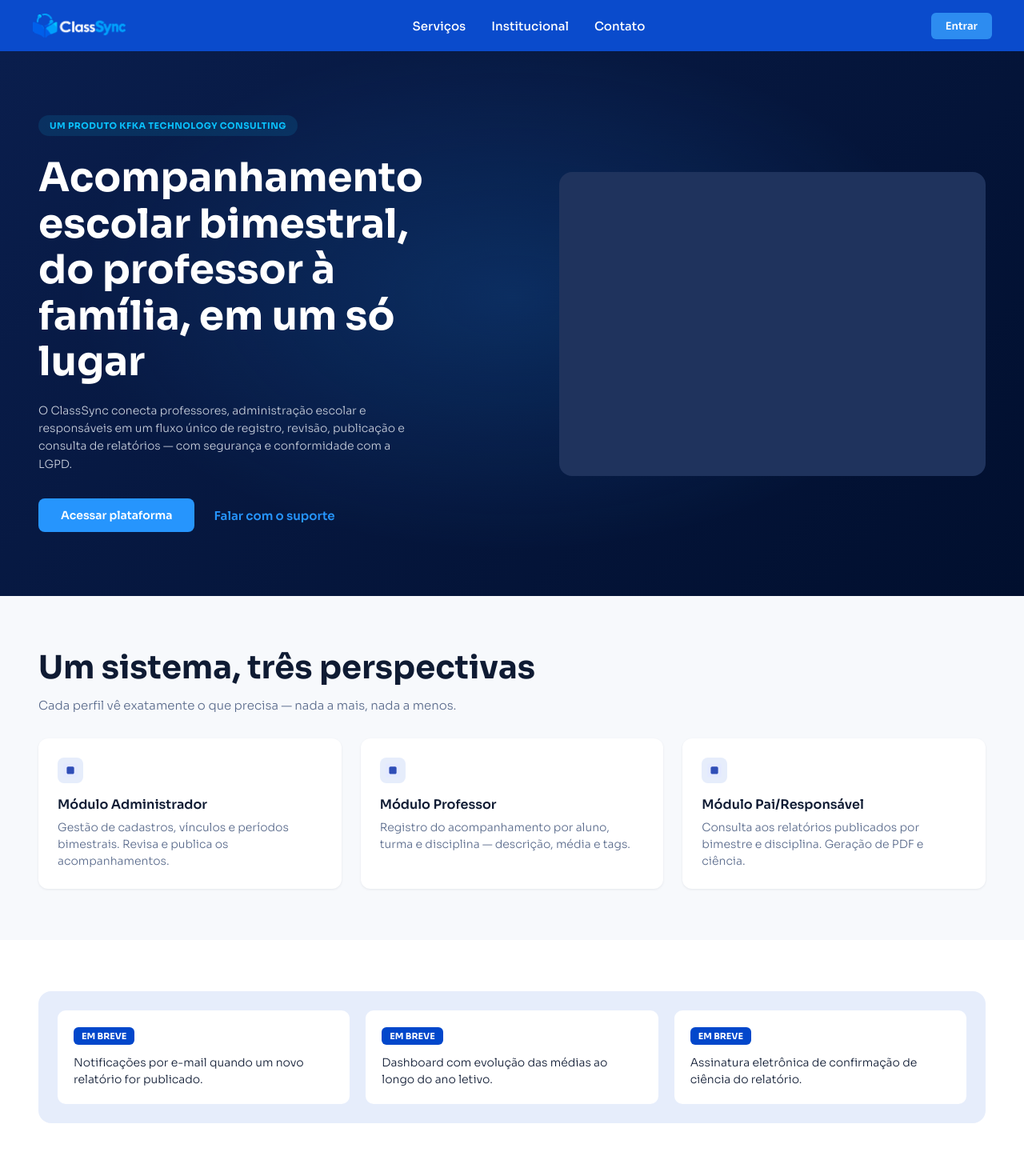
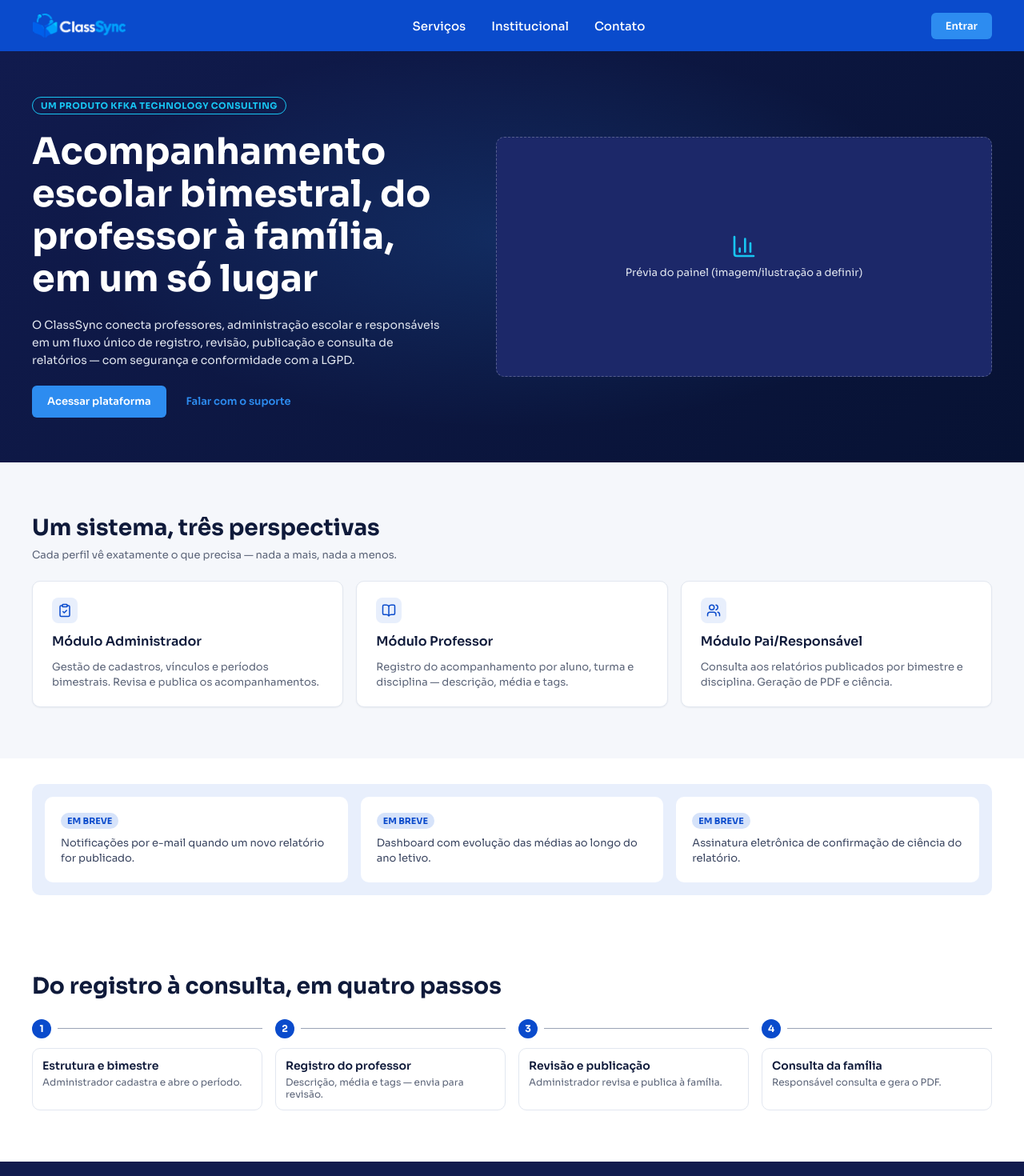
Before and after one commit to 2026-2-NADS2/Projeto17, a React (Vite) app in the folder src/Entrega 2/Frontend/: page / in a window 1280 px wide. Shown: the top 1470 px of the page at 80% size. Built offline with nearby package versions, Linux system fonts and the light colour scheme; no server answers.

Commit message:
style: alinha home ao design system e ao figma

```diff
--- a/src/Entrega 2/Frontend/src/components/EmBreveCard/EmBreveCard.css
+++ b/src/Entrega 2/Frontend/src/components/EmBreveCard/EmBreveCard.css
@@ -1,26 +1,24 @@
 .em-breve-card {
-  background-color: #ffffff;
-  border-radius: 10px;
+  display: flex;
+  flex-direction: column;
+  align-items: flex-start;
+  gap: 8px;
   padding: 20px;
-  flex: 1;
+  border-radius: var(--raio-card);
+  background-color: var(--cor-branco);
 }
 
 .em-breve-tag {
-  display: inline-block;
-  background-color: #0247CB;
-  color: #ffffff;
-  font-family: 'Sora', sans-serif;
+  padding: 3px 8px;
+  border-radius: var(--raio-badge);
+  background-color: var(--cor-azul-100);
+  color: var(--cor-azul-600);
+  font-size: 11px;
   font-weight: 700;
-  font-size: 11px;
-  padding: 4px 10px;
-  border-radius: 6px;
-  margin-bottom: 12px;
 }
 
 .em-breve-card p {
-  font-family: 'Sora', sans-serif;
-  font-weight: 300;
-  font-size: 14px;
-  color: #0F1B33;
+  font-size: 13px;
   line-height: 1.5;
+  color: var(--cor-neutro-700);
 }
--- a/src/Entrega 2/Frontend/src/components/PassoCard/PassoCard.css
+++ b/src/Entrega 2/Frontend/src/components/PassoCard/PassoCard.css
@@ -1,80 +1,51 @@
 .passo-card {
   display: flex;
   flex-direction: column;
-  align-items: flex-start;
-  flex: 1;
+  gap: 12px;
 }
 
 .passo-numero-linha {
   display: flex;
   align-items: center;
-  width: 100%;
-  margin-bottom: 16px;
+  gap: 8px;
 }
 
 .passo-numero {
-  width: 32px;
-  height: 32px;
-  min-width: 32px;
-  border-radius: 50%;
-  background-color: #0247CB;
-  color: #ffffff;
   display: flex;
   align-items: center;
   justify-content: center;
-  font-family: 'Sora', sans-serif;
+  flex-shrink: 0;
+  width: 24px;
+  height: 24px;
+  border-radius: 50%;
+  background-color: var(--cor-azul-600);
+  color: var(--cor-branco);
+  font-size: 12px;
   font-weight: 700;
-  font-size: 14px;
-  z-index: 1;
 }
 
 .passo-linha {
-  height: 2px;
-  background-color: #0247CB;
   flex: 1;
-  margin-left: -1px;
+  height: 1px;
+  background-color: var(--cor-neutro-400);
 }
 
 .passo-conteudo {
-  background-color: #ffffff;
-  border-radius: 8px;
-  padding: 16px;
-  width: 100%;
-  box-shadow: 0 2px 8px rgba(15, 27, 51, 0.08);
+  flex: 1; /* os 4 cards ficam com a mesma altura */
+  padding: 12px;
+  border: 1px solid var(--cor-neutro-200);
+  border-radius: var(--raio-card);
+  background-color: var(--cor-branco);
 }
 
 .passo-conteudo h4 {
-  font-family: 'Sora', sans-serif;
-  font-weight: 700;
+  margin-bottom: 4px;
   font-size: 14px;
-  color: #0F1B33;
-  margin-bottom: 6px;
+  font-weight: 600;
+  color: var(--cor-neutro-900);
 }
 
 .passo-conteudo p {
-  font-family: 'Sora', sans-serif;
-  font-weight: 300;
-  font-size: 13px;
-  color: #5A6B8C;
-  line-height: 1.4;
+  font-size: 12px;
+  color: var(--cor-neutro-600);
 }
-
-.passo-conteudo {
-  background-color: #ffffff;
-  border: 1px solid #E5E7EB;
-  border-radius: 8px;
-  padding: 16px;
-  width: 100%;
-}
-
-.passo-conteudo h4 {
-  font-size: 14px;
-  color: #1F2937;
-  margin-bottom: 6px;
-}
-
-.passo-conteudo p {
-  font-size: 13px;
-  color: #6B7280;
-  line-height: 1.4;
-}
--- a/src/Entrega 2/Frontend/src/components/PerspectivaCard/PerspectivaCard.css
+++ /dev/null
@@ -1,39 +0,0 @@
-.perspectiva-card {
-  background-color: #ffffff;
-  border-radius: 12px;
-  padding: 24px;
-  box-shadow: 0 1px 3px rgba(15, 27, 51, 0.08);
-  flex: 1;
-}
-
-.perspectiva-card-icone {
-  width: 32px;
-  height: 32px;
-  background-color: #E6EDFB;
-  border-radius: 8px;
-  display: flex;
-  align-items: center;
-  justify-content: center;
-  margin-bottom: 16px;
-}
-
-.perspectiva-card-icone img {
-  width: 18px;
-  height: 18px;
-}
-
-.perspectiva-card h3 {
-  font-family: 'Sora', sans-serif;
-  font-weight: 600;
-  font-size: 16px;
-  color: #0F1B33;
-  margin-bottom: 8px;
-}
-
-.perspectiva-card p {
-  font-family: 'Sora', sans-serif;
-  font-weight: 300;
-  font-size: 14px;
-  color: #5A6B8C;
-  line-height: 1.5;
-}
--- a/src/Entrega 2/Frontend/src/components/PerspectivaCard/PerspectivaCard.jsx
+++ /dev/null
@@ -1,16 +0,0 @@
-import iconeModulo from '../../assets/Ícone_módulos.svg';
-import './PerspectivaCard.css';
-
-function PerspectivaCard({ titulo, descricao }) {
-  return (
-    <div className="perspectiva-card">
-      <div className="perspectiva-card-icone">
-        <img src={iconeModulo} alt="" />
-      </div>
-      <h3>{titulo}</h3>
-      <p>{descricao}</p>
-    </div>
-  );
-}
-
-export default PerspectivaCard;
--- a/src/Entrega 2/Frontend/src/pages/Home/Home.css
+++ b/src/Entrega 2/Frontend/src/pages/Home/Home.css
@@ -1,142 +1,122 @@
+/* ----- Hero ----- */
 .hero {
-  position: relative;
-  display: flex;
+  display: grid;
+  grid-template-columns: minmax(0, 1fr) minmax(0, 620px);
   align-items: center;
-  justify-content: space-between;
   gap: 48px;
-  padding: 80px 48px;
+  padding: 56px 40px;
   background:
-    radial-gradient(ellipse at 50% 45%, rgba(38, 149, 253, 0.18) 0%, rgba(38, 149, 253, 0) 60%),
-    linear-gradient(135deg, #0A1E4D 0%, #010F2E 100%);
+    radial-gradient(ellipse at 50% 45%, rgba(45, 140, 240, 0.18) 0%, rgba(45, 140, 240, 0) 60%),
+    linear-gradient(135deg, var(--cor-navy-800) 0%, var(--cor-navy-900) 100%);
 }
 
-.hero-conteudo {
-  width: 45%;
-  position: relative;
-  z-index: 1;
-}
-
-.hero-tag {
+.hero-selo {
   display: inline-block;
-  background-color: rgba(10, 194, 254, 0.12);
-  color: #0AC2FE;
-  font-family: 'Sora', sans-serif;
+  margin-bottom: 20px;
+  padding: 3px 10px;
+  border: 1px solid var(--cor-ciano-400);
+  border-radius: var(--raio-badge);
+  color: var(--cor-ciano-400);
+  font-size: 11px;
   font-weight: 700;
-  font-size: 11px;
   letter-spacing: 0.5px;
-  padding: 6px 14px;
-  border-radius: 14px;
-  margin-bottom: 24px;
 }
 
 .hero-conteudo h1 {
-  font-family: 'Sora', sans-serif;
+  max-width: 692px;
+  margin-bottom: 20px;
+  font-size: 46px;
   font-weight: 700;
-  font-size: 50px;
   line-height: 1.15;
-  color: #ffffff;
-  margin-bottom: 20px;
+  color: var(--cor-branco);
 }
 
 .hero-conteudo p {
-  font-family: 'Sora', sans-serif;
-  font-weight: 300;
+  max-width: 520px;
+  margin-bottom: 20px;
   font-size: 14px;
   line-height: 1.6;
-  color: #C7CEDB;
-  margin-bottom: 32px;
-  max-width: 480px;
+  color: var(--cor-neutro-200);
 }
 
 .hero-botoes {
   display: flex;
   align-items: center;
-  gap: 24px;
+  gap: 16px;
 }
 
-.hero-btn-primario {
-  background-color: #2695FD;
-  color: #ffffff;
-  font-family: 'Sora', sans-serif;
-  font-weight: 600;
-  font-size: 14px;
-  padding: 12px 28px;
-  border-radius: 8px;
+.hero-botao-primario {
+  background-color: var(--cor-azul-500);
+  color: var(--cor-branco);
+}
+.hero-botao-primario:hover { opacity: 0.9; }
+
+.hero-botao-link { color: var(--cor-azul-500); }
+
+/* Caixa da prévia: fica tracejada até termos a imagem do painel */
+.hero-visual {
+  display: flex;
+  flex-direction: column;
+  align-items: center;
+  justify-content: center;
+  gap: 8px;
+  height: 300px;
+  border: 1px dashed rgba(255, 255, 255, 0.25);
+  border-radius: var(--raio-card);
+  background-color: var(--cor-navy-700);
+  color: var(--cor-ciano-400);
+}
+.hero-visual span {
+  font-size: 13px;
+  color: var(--cor-neutro-200);
 }
 
-.hero-btn-primario:hover {
-  opacity: 0.9;
+/* ----- Seções ----- */
+.home-secao {
+  padding: 64px 40px;
+  background-color: var(--cor-branco);
+}
+.home-secao--cinza { background-color: var(--cor-neutro-50); }
+
+.home-secao > h2 {
+  margin-bottom: 8px;
+  font-size: 28px;
+  font-weight: 700;
+  color: var(--cor-neutro-900);
 }
 
-.hero-btn-secundario {
-  font-family: 'Sora', sans-serif;
-  font-weight: 600;
-  font-size: 15px;
-  color: #2695FD;
+/* quando não tem subtítulo (seção dos passos), o espaço vem do próprio título */
+.home-secao > h2:not(:has(+ .home-subtitulo)) { margin-bottom: 24px; }
+
+.home-subtitulo {
+  margin-bottom: 24px;
+  font-size: 13px;
+  color: var(--cor-neutro-600);
 }
 
-.hero-imagem {
-  width: 45%;
-  height: 380px;
-  background-color: #1F335D;
-  border-radius: 16px;
-  position: relative;
-  z-index: 1;
+.home-grade {
+  display: grid;
+  gap: 16px;
+}
+.home-grade--3 { grid-template-columns: repeat(3, minmax(0, 1fr)); }
+.home-grade--4 { grid-template-columns: repeat(4, minmax(0, 1fr)); }
+
+/* ----- Em breve ----- */
+.home-em-breve {
+  padding: 32px 40px;
+  background-color: var(--cor-branco);
 }
 
-.perspectivas {
-  padding: 64px 48px;
-  background-color: #F7F9FC;
+.home-em-breve-caixa {
+  padding: 16px;
+  border-radius: var(--raio-card);
+  background-color: var(--cor-azul-50);
 }
 
-.perspectivas h2 {
-  font-family: 'Sora', sans-serif;
-  font-weight: 700;
-  font-size: 40px;
-  color: #0F1B33;
-  margin-bottom: 12px;
+/* ----- Telas menores ----- */
+@media (max-width: 900px) {
+  .hero { grid-template-columns: 1fr; }
+  .hero-conteudo h1 { font-size: 34px; }
+  .home-grade--3,
+  .home-grade--4 { grid-template-columns: 1fr; }
 }
-
-.perspectivas-subtitulo {
-  font-family: 'Sora', sans-serif;
-  font-weight: 300;
-  font-size: 15px;
-  color: #5A6B8C;
-  margin-bottom: 32px;
-}
-
-.perspectivas-lista {
-  display: flex;
-  gap: 24px;
-}
-
-.em-breve {
-  padding: 64px 48px;
-  background-color: #ffffff;
-}
-
-.em-breve-lista {
-  display: flex;
-  gap: 20px;
-  background-color: #E6EDFB;
-  padding: 24px;
-  border-radius: 16px;
-}
-
-.passos {
-  padding: 64px 48px;
-  background-color: #ffffff;
-}
-
-.passos h2 {
-  font-family: 'Sora', sans-serif;
-  font-weight: 700;
-  font-size: 33px;
-  color: #0F1B33;
-  margin-bottom: 40px;
-}
-
-.passos-lista {
-  display: flex;
-  gap: 16px;
-}
--- a/src/Entrega 2/Frontend/src/pages/Home/Home.jsx
+++ b/src/Entrega 2/Frontend/src/pages/Home/Home.jsx
@@ -1,81 +1,91 @@
 import { Link } from 'react-router-dom';
-import PerspectivaCard from '../../components/PerspectivaCard/PerspectivaCard';
+import { ChartColumn, ClipboardCheck, BookOpen, Users } from 'lucide-react';
+import CardIcone from '../../components/CardIcone/CardIcone';
 import EmBreveCard from '../../components/EmBreveCard/EmBreveCard';
 import PassoCard from '../../components/PassoCard/PassoCard';
 import './Home.css';
+
+const PERSPECTIVAS = [
+  {
+    Icone: ClipboardCheck,
+    titulo: 'Módulo Administrador',
+    descricao: 'Gestão de cadastros, vínculos e períodos bimestrais. Revisa e publica os acompanhamentos.',
+  },
+  {
+    Icone: BookOpen,
+    titulo: 'Módulo Professor',
+    descricao: 'Registro do acompanhamento por aluno, turma e disciplina — descrição, média e tags.',
+  },
+  {
+    Icone: Users,
+    titulo: 'Módulo Pai/Responsável',
+    descricao: 'Consulta aos relatórios publicados por bimestre e disciplina. Geração de PDF e ciência.',
+  },
+];
+
+const EM_BREVE = [
+  'Notificações por e-mail quando um novo relatório for publicado.',
+  'Dashboard com evolução das médias ao longo do ano letivo.',
+  'Assinatura eletrônica de confirmação de ciência do relatório.',
+];
+
+const PASSOS = [
+  { titulo: 'Estrutura e bimestre', descricao: 'Administrador cadastra e abre o período.' },
+  { titulo: 'Registro do professor', descricao: 'Descrição, média e tags — envia para revisão.' },
+  { titulo: 'Revisão e publicação', descricao: 'Administrador revisa e publica à família.' },
+  { titulo: 'Consulta da família', descricao: 'Responsável consulta e gera o PDF.' },
+];
 
 function Home() {
   return (
     <div className="home">
       <section className="hero">
         <div className="hero-conteudo">
-          <span className="hero-tag">UM PRODUTO KFKA TECHNOLOGY CONSULTING</span>
+          <span className="hero-selo">UM PRODUTO KFKA TECHNOLOGY CONSULTING</span>
           <h1>Acompanhamento escolar bimestral, do professor à família, em um só lugar</h1>
           <p>
-             O ClassSync conecta professores, administração escolar e responsáveis em um
-             fluxo único de registro, revisão, publicação e consulta de relatórios — com
-             segurança e conformidade com a LGPD.
+            O ClassSync conecta professores, administração escolar e responsáveis em um fluxo
+            único de registro, revisão, publicação e consulta de relatórios — com segurança e
+            conformidade com a LGPD.
           </p>
           <div className="hero-botoes">
-            <Link to="/entrar" className="hero-btn-primario">Acessar plataforma</Link>
-            <Link to="/contato" className="hero-btn-secundario">Falar com o suporte</Link>
+            <Link to="/entrar" className="botao hero-botao-primario">Acessar plataforma</Link>
+            <Link to="/contato" className="botao botao--link hero-botao-link">Falar com o suporte</Link>
           </div>
         </div>
-        <div className="hero-imagem" />
-      </section>
 
-      <section className="perspectivas">
-        <h2>Um sistema, três perspectivas</h2>
-        <p className="perspectivas-subtitulo">
-          Cada perfil vê exatamente o que precisa — nada a mais, nada a menos.
-        </p>
-        <div className="perspectivas-lista">
-          <PerspectivaCard
-            titulo="Módulo Administrador"
-            descricao="Gestão de cadastros, vínculos e períodos bimestrais. Revisa e publica os acompanhamentos."
-          />
-          <PerspectivaCard
-            titulo="Módulo Professor"
-            descricao="Registro do acompanhamento por aluno, turma e disciplina — descrição, média e tags."
-          />
-          <PerspectivaCard
-            titulo="Módulo Pai/Responsável"
-            descricao="Consulta aos relatórios publicados por bimestre e disciplina. Geração de PDF e ciência."
-          />
+        <div className="hero-visual">
+          <ChartColumn size={32} />
+          <span>Prévia do painel (imagem/ilustração a definir)</span>
         </div>
       </section>
 
-      <section className="em-breve">
-        <div className="em-breve-lista">
-          <EmBreveCard texto="Notificações por e-mail quando um novo relatório for publicado." />
-          <EmBreveCard texto="Dashboard com evolução das médias ao longo do ano letivo." />
-          <EmBreveCard texto="Assinatura eletrônica de confirmação de ciência do relatório." />
+      <section className="home-secao home-secao--cinza">
+        <h2>Um sistema, três perspectivas</h2>
+        <p className="home-subtitulo">Cada perfil vê exatamente o que precisa — nada a mais, nada a menos.</p>
+        <div className="home-grade home-grade--3">
+          {PERSPECTIVAS.map(({ Icone, titulo, descricao }) => (
+            <CardIcone key={titulo} Icone={Icone} titulo={titulo}>
+              <p>{descricao}</p>
+            </CardIcone>
+          ))}
         </div>
       </section>
 
-      <section className="passos">
+      <section className="home-em-breve">
+        <div className="home-grade home-grade--3 home-em-breve-caixa">
+          {EM_BREVE.map((texto) => (
+            <EmBreveCard key={texto} texto={texto} />
+          ))}
+        </div>
+      </section>
+
+      <section className="home-secao">
         <h2>Do registro à consulta, em quatro passos</h2>
-        <div className="passos-lista">
-          <PassoCard
-            numero={1}
-            titulo="Estrutura e bimestre"
-            descricao="Administrador cadastra e abre o período."
-          />
-          <PassoCard
-            numero={2}
-            titulo="Registro do professor"
-            descricao="Descrição, média e tags — envia para revisão."
-          />
-          <PassoCard
-            numero={3}
-            titulo="Revisão e publicação"
-            descricao="Administrador revisa e publica à família."
-          />
-          <PassoCard
-            numero={4}
-            titulo="Consulta da família"
-            descricao="Responsável consulta e gera o PDF."
-          />
+        <div className="home-grade home-grade--4">
+          {PASSOS.map((passo, indice) => (
+            <PassoCard key={passo.titulo} numero={indice + 1} {...passo} />
+          ))}
         </div>
       </section>
     </div>
```
Also changed, not shown: src/Entrega 2/Frontend/src/assets/Ícone_módulos.svg (deleted).
